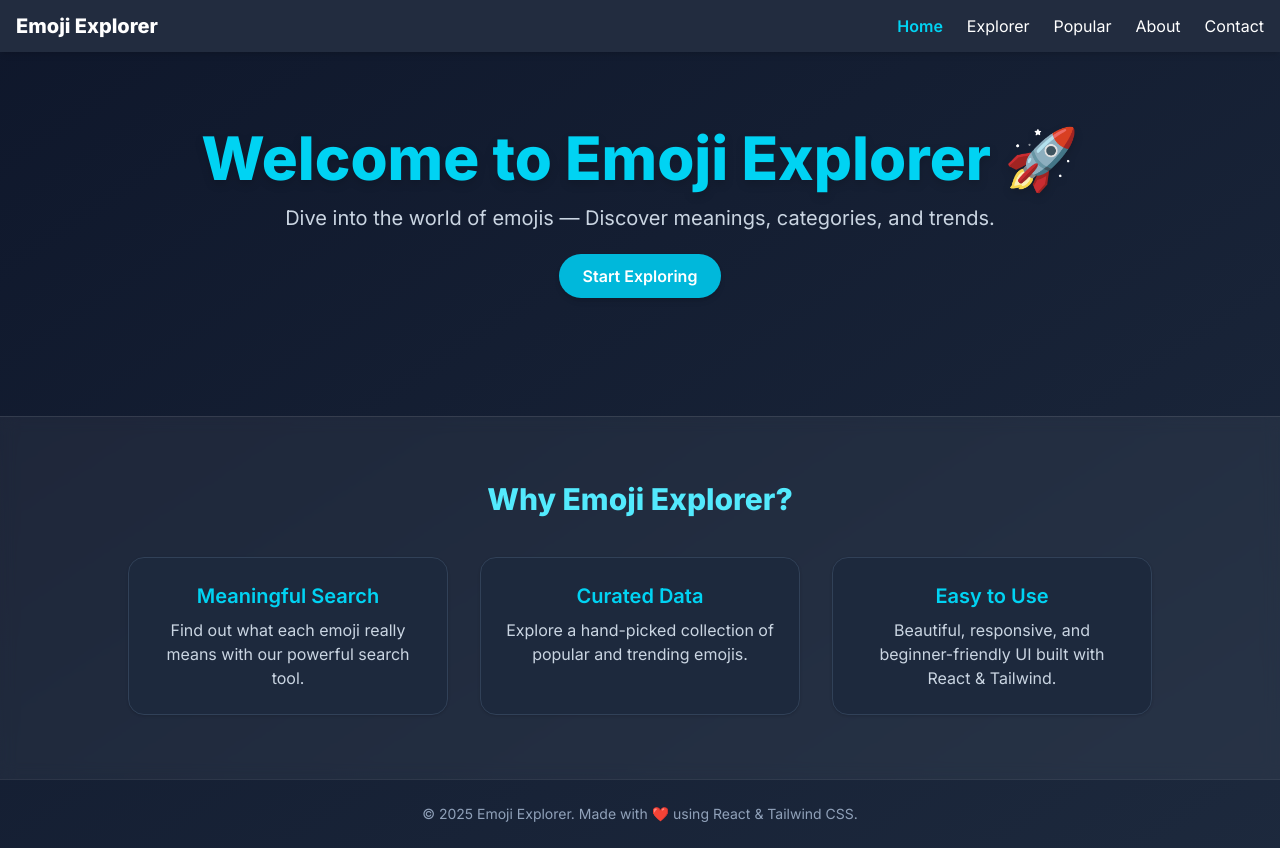
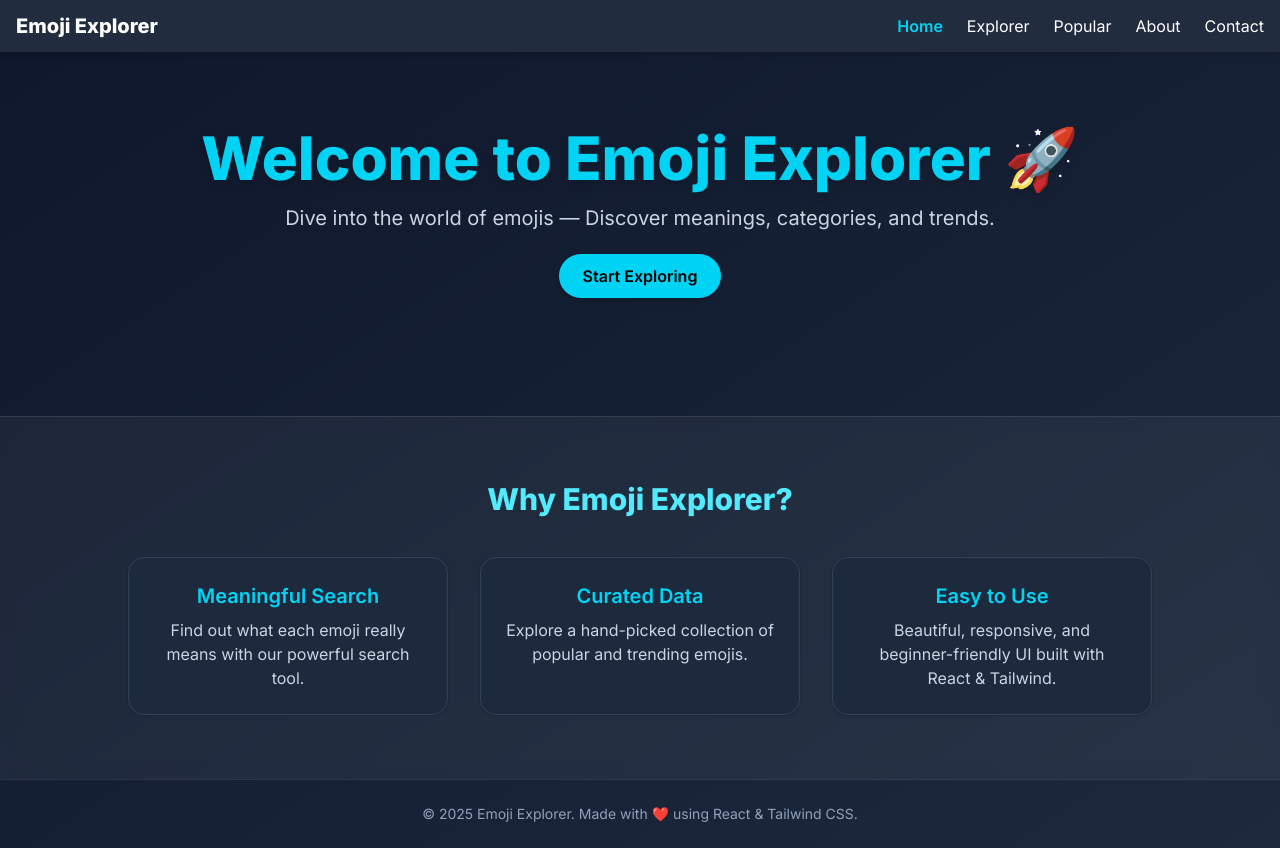
Before and after one commit to amishipatidar/Emoji-Explorer, a React (Vite) app: page / in a window 1280 px wide. Built offline with nearby package versions, Linux system fonts and the light colour scheme.

Commit message:
Update Home.jsx

```diff
--- a/src/pages/Home.jsx
+++ b/src/pages/Home.jsx
@@ -6,15 +6,15 @@ const Home = () => {
     <div className="min-h-screen flex flex-col justify-between bg-gradient-to-br from-slate-900 to-slate-800 text-white">
       {/* Hero Banner */}
       <section className="text-center py-32 px-6">
-        <h1 className="text-5xl md:text-6xl font-bold text-cyan-400 mb-4 drop-shadow-lg animate-fadeIn">
+        <h2 className="text-5xl md:text-6xl font-bold text-cyan-400 mb-4 drop-shadow-lg animate-fadeIn">
           Welcome to Emoji Explorer 🚀
-        </h1>
+        </h2>
         <p className="text-lg md:text-xl text-slate-300 mb-8 animate-fadeIn delay-100">
           Dive into the world of emojis — Discover meanings, categories, and trends.
         </p>
         <Link
           to="/explorer"
-          className="bg-cyan-500 hover:bg-cyan-600 text-white font-semibold px-6 py-3 rounded-full shadow-md transition duration-300 animate-fadeIn delay-200"
+          className="bg-cyan-400 hover:bg-cyan-600 text-black font-semibold px-6 py-3 rounded-full shadow-md transition duration-300 animate-fadeIn delay-200"
         >
           Start Exploring
         </Link>
@@ -47,46 +47,4 @@ const Home = () => {
   );
 };
 
-// export default Home;
-// const Home = () => {
-//   return (
-//     <div className="min-h-screen flex flex-col justify-between bg-gradient-to-br from-slate-900 to-slate-800 text-white">
-//       {/* Hero Banner */}
-//       <section className="text-center py-32 px-6">
-//         <h1 className="text-5xl md:text-6xl font-bold text-cyan-400 mb-4 drop-shadow-lg animate-fadeIn">
-//           Welcome to Emoji Explorer 🚀
-//         </h1>
-//         <p className="text-lg md:text-xl text-slate-300 mb-8 animate-fadeIn delay-100">
-//           Dive into the world of emojis — Discover meanings, categories, and trends.
-//         </p>
-//         {/* Removed the "Start Exploring" button */}
-//       </section>
-
-//       {/* Cool Feature Highlights */}
-//       <section className="bg-white/5 backdrop-blur-sm py-16 px-6 text-center border-t border-white/10">
-//         <h2 className="text-3xl font-bold mb-10 text-cyan-300">Why Emoji Explorer?</h2>
-//         <div className="grid md:grid-cols-3 gap-8 max-w-5xl mx-auto text-slate-300">
-//           <div className="bg-slate-800 p-6 rounded-2xl border border-slate-700 shadow">
-//             <h3 className="text-xl font-semibold text-cyan-400 mb-2">Meaningful Search</h3>
-//             <p>Find out what each emoji really means with our powerful search tool.</p>
-//           </div>
-//           <div className="bg-slate-800 p-6 rounded-2xl border border-slate-700 shadow">
-//             <h3 className="text-xl font-semibold text-cyan-400 mb-2">Curated Data</h3>
-//             <p>Explore a hand-picked collection of popular and trending emojis.</p>
-//           </div>
-//           <div className="bg-slate-800 p-6 rounded-2xl border border-slate-700 shadow">
-//             <h3 className="text-xl font-semibold text-cyan-400 mb-2">Easy to Use</h3>
-//             <p>Beautiful, responsive, and beginner-friendly UI built with React & Tailwind.</p>
-//           </div>
-//         </div>
-//       </section>
-
-//       {/* Footer */}
-//       <footer className="text-center py-6 text-slate-400 text-sm border-t border-white/10">
-//         © 2025 Emoji Explorer. Made with ❤️ using React & Tailwind CSS.
-//       </footer>
-//     </div>
-//   );
-// };
-
 export default Home;
```
